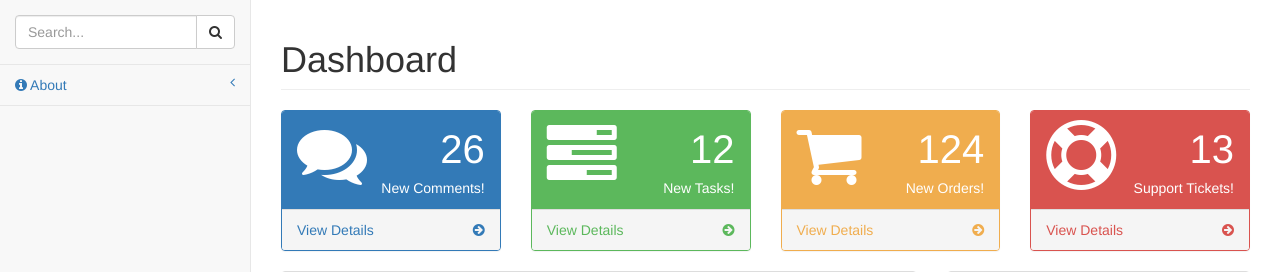
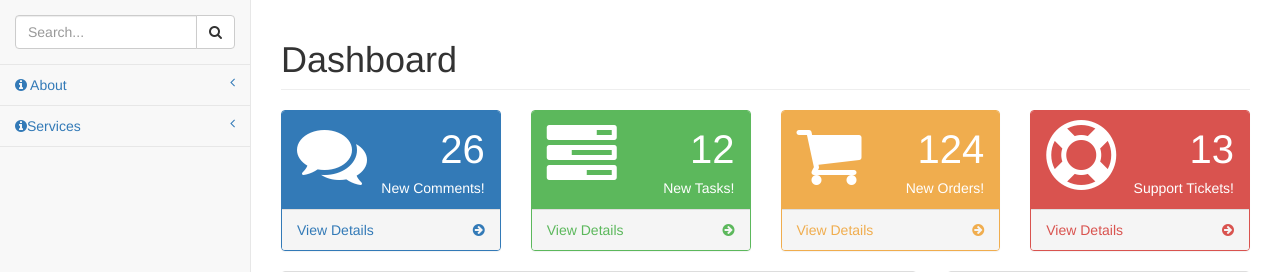
Before and after one commit to shikhar91939/corePHP_website, a PHP site: page /admin/pages/index.php in a window 1280 px wide. Shown: the part 51-323 px from the top of the page. Run offline with PHP 8.4, Linux system fonts and the light colour scheme; grey boxes labelled with a size stand in for pictures from a placeholder-image service; some libraries are stand-ins or nearby versions.

Commit message:
In the last commit forgot to add links to admin pages of services in the side pannel

```diff
--- a/admin/pages/navBars.php
+++ b/admin/pages/navBars.php
@@ -242,29 +242,52 @@
                             <li>
                                 <a href="about_aboutUs_view.php">About Us<span class="fa arrow"></span></a>
                                 <ul class="nav nav-third-level">
-                            <li>
-                                <a href="about_aboutUs_view.php">View</a>
-                            </li>
-                            <li>
-                                <a href="about_aboutUs_add.php">Add</a>
-                            </li>
+                                    <li> <a href="about_aboutUs_view.php">View</a> </li>
+                                    <li> <a href="about_aboutUs_add.php">Add</a> </li>
                                 </ul>
                             </li>
                             <li>
                                 <a href="#">Meet Our Team<span class="fa arrow"></span></a>
                                 <ul class="nav nav-third-level">
-                            <li>
-                                <a href="about_team_view.php">View</a>
+                                    <li> <a href="about_team_view.php">View</a> </li>
+                                    <li> <a href="about_team_add.php">Add</a> </li>
+                                </ul>
+                            </li>
+                        </ul>
+                        <!-- /.nav-second-level -->
                     </li>
                     <li>
-                                <a href="about_team_add.php">Add</a>
+                        <a href="#"><i class="fa fa-info-circle"></i>Services<span class="fa arrow"></span></a>
+                        <ul class="nav nav-second-level">
+<!--                             <li>
+                                <a href="about_aboutUs_view.php">Services Intro<span class="fa arrow"></span></a>
+                                <ul class="nav nav-third-level">
+                                    <li> <a href="about_aboutUs_view.php">View / Edit</a> </li>
+                                </ul>
+                            </li> -->
+                            <li>
+                                <a href="#">List Of Services<span class="fa arrow"></span></a>
+                                <ul class="nav nav-third-level">
+                                    <li> <a href="services_list_view.php">View</a> </li>
+                                    <li> <a href="services_list_add.php">Add</a> </li>
+                                </ul>
                             </li>
                         </ul>
                     </li>
+<!-- end of Services -->
+<!--                     <li>
+                        <a href="#"><i class="fa fa-info-circle"></i>Portfolio<span class="fa arrow"></span></a>
+                        <ul class="nav nav-second-level">
+                            <li>
+                                <a href="#">List Of Services<span class="fa arrow"></span></a>
+                                <ul class="nav nav-third-level">
+                                    <li> <a href="services_list_view.php">View</a> </li>
+                                    <li> <a href="services_list_add.php">Add</a> </li>
+                                </ul>
+                            </li>
+                        </ul>
+                    </li> -->
 
-                </ul>
-                <!-- /.nav-second-level -->
-            </li>
                 </ul>
             </div>
             <!-- /.sidebar-collapse -->
```
Lines whose indentation alone changed are shown as unchanged.
